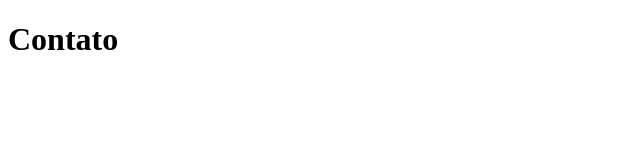
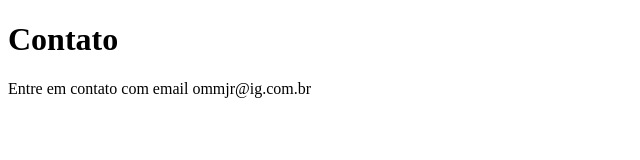
Before and after one commit to OctavioMachado/sistema-de-cadastro, a plain HTML site: page contato.html in a window 1280 px wide. Shown: the whole page, without its empty margins (0-640 px from the left). Drawn offline with Linux system fonts and the light colour scheme.

Commit message:
adicionando email de contato

```diff
--- a/contato.html
+++ b/contato.html
@@ -8,5 +8,6 @@
 </head>
 <body>
     <h1>Contato</h1>
+    <p>Entre em contato com email ommjr@ig.com.br</p>
 </body>
 </html>
```
